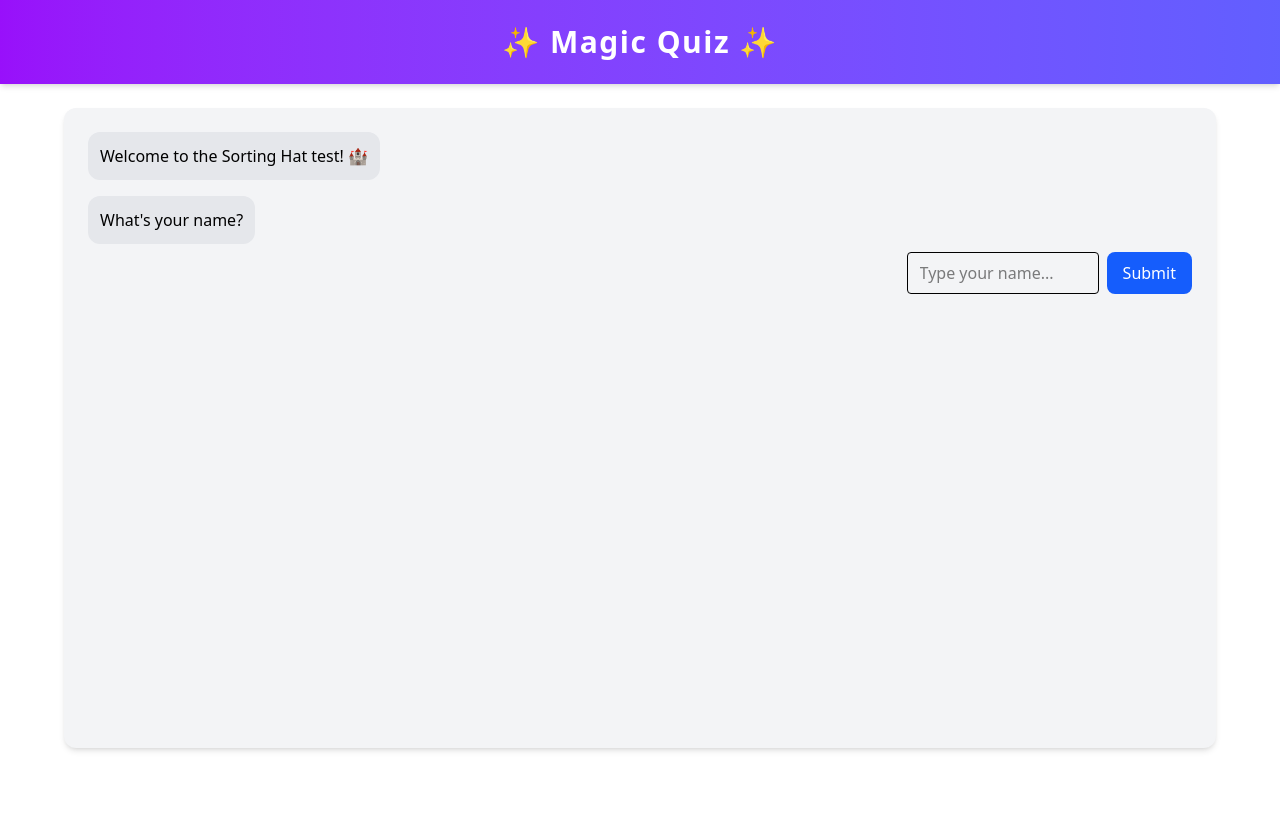
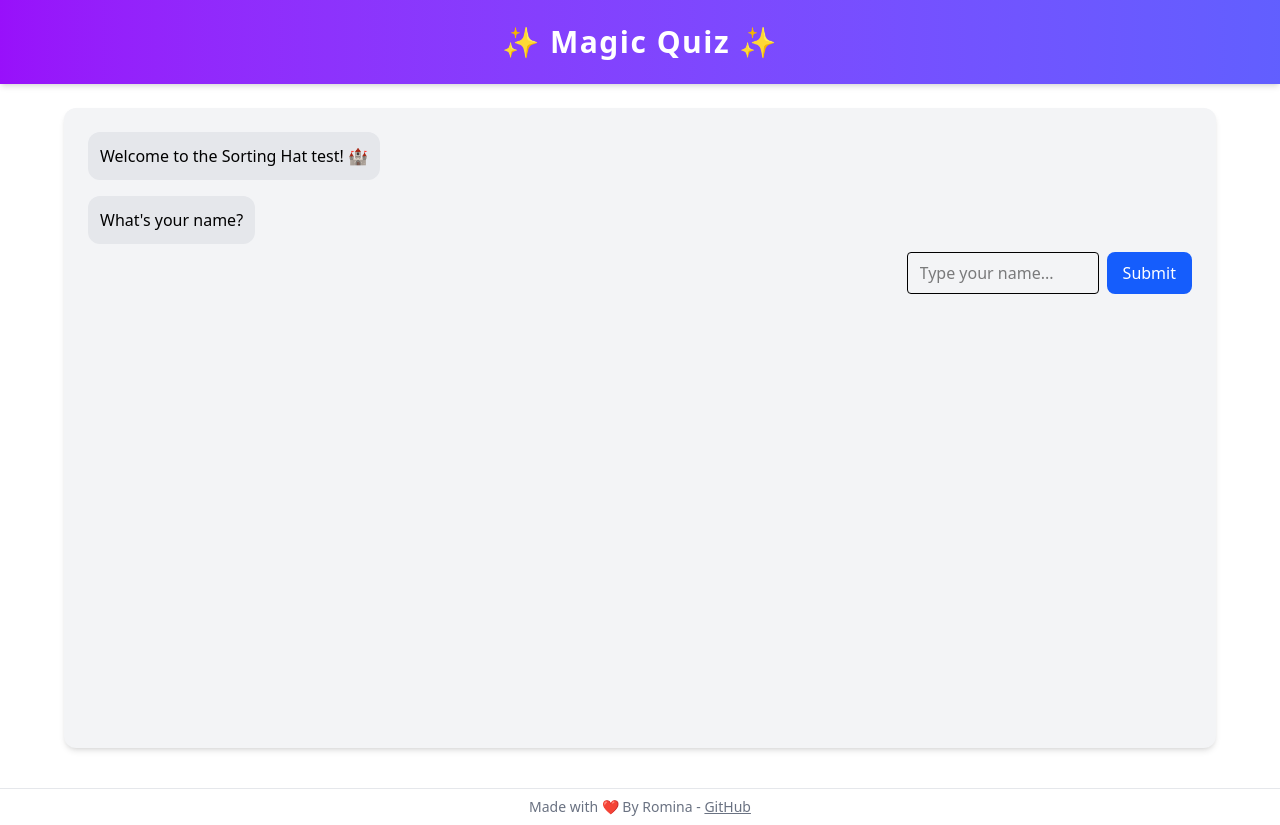
Before and after one commit to romsit/hogwarts-quiz, a Vue app: page / in a window 1280 px wide. Before the commit the page ends 800 px from the top, so only its background shows below. Built offline with nearby package versions, Linux system fonts and the light colour scheme.

Commit message:
Footer added

```diff
--- a/src/App.vue
+++ b/src/App.vue
@@ -2,18 +2,21 @@
   <div class="home">
     <Header />
     <ChatBot msg="Welcome to Your Vue.js App" />
+    <Footer />
   </div>
 </template>
 
 <script>
 import ChatBot from './components/ChatBot.vue'
 import Header from './components/Header.vue'
+import Footer from './components/Footer.vue';
 
 export default {
   name: 'App',
   components: {
     ChatBot,
-    Header
+    Header,
+    Footer
   }
 }
 </script>
--- /dev/null
+++ b/src/components/Footer.vue
@@ -0,0 +1,19 @@
+<template>
+  <footer class="mt-4 py-2 text-center text-gray-500 text-sm">
+    <p>
+      Made with ❤️ By Romina -
+       <a
+        href="https://github.com/romsit/hogwarts-quiz"
+        class="underline hover:text-blue-600 transition-colors"
+        target="_blank"
+        rel="noopener noreferrer"
+      >GitHub</a>
+    </p>
+  </footer>
+</template>
+
+<style scoped>
+footer {
+  border-top: 1px solid #e5e7eb; /* gris claro */
+}
+</style>
```
